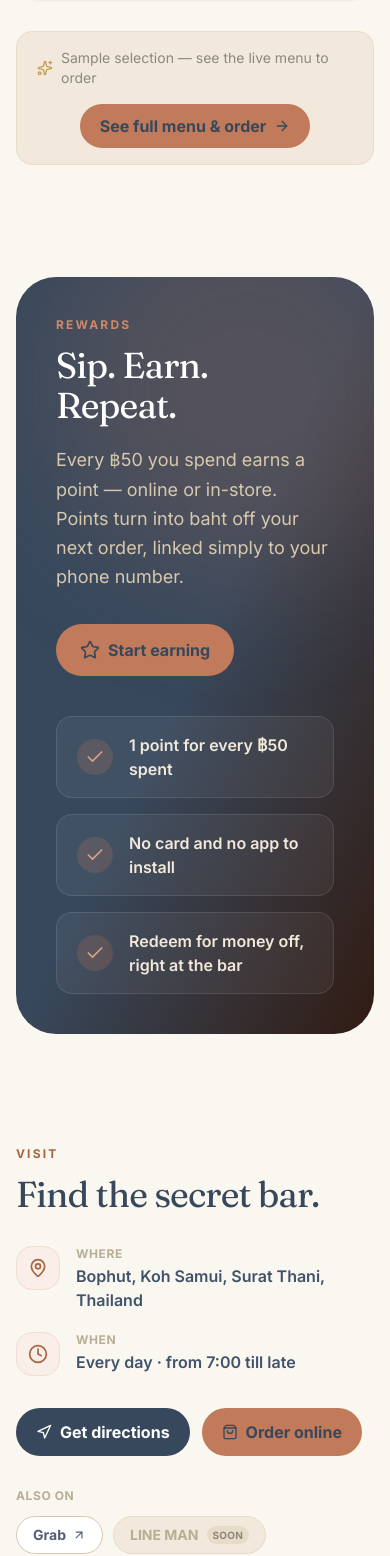
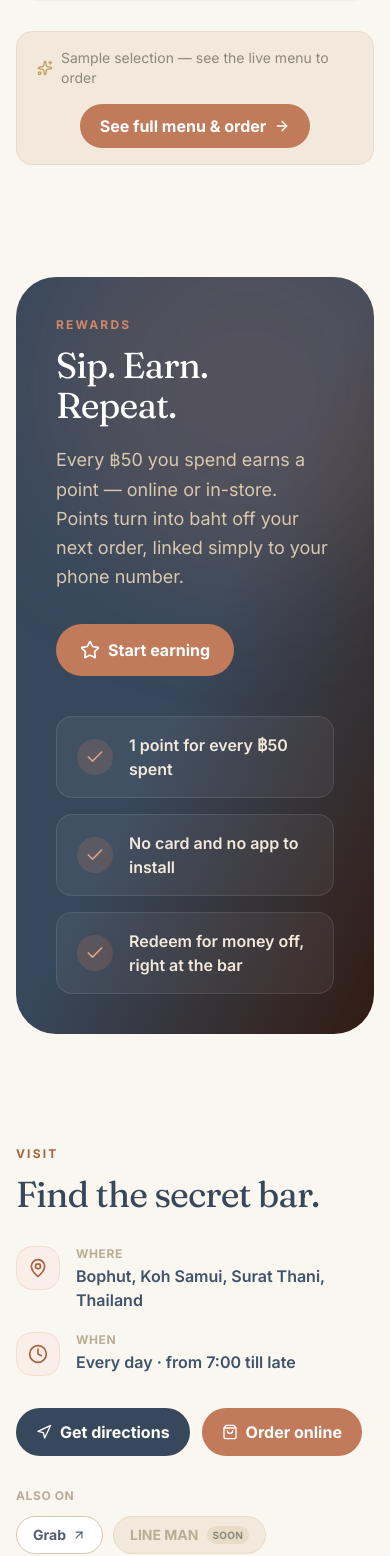
Before and after one commit to jajahhhhhhh/MENU-App-niksen, a React (Vite) app: page / in a window 390 px wide. Shown: the part 4405-5961 px from the top of the page. Built offline with nearby package versions, Linux system fonts and the light colour scheme.

Commit message:
Re-theme: white text on terracotta buttons/banner for contrast
Co-Authored-By: Claude Opus 4.8 <noreply@anthropic.com>

```diff
--- a/src/LandingPage.tsx
+++ b/src/LandingPage.tsx
@@ -111,7 +111,7 @@ const LandingPage: React.FC = () => {
             </div>
             <a
               href={ORDER_URL}
-              className="hidden sm:inline-flex items-center gap-1.5 bg-emerald-500 hover:bg-emerald-600 text-stone-900 font-bold text-sm px-4 py-2 rounded-full transition-colors"
+              className="hidden sm:inline-flex items-center gap-1.5 bg-emerald-500 hover:bg-emerald-600 text-white font-bold text-sm px-4 py-2 rounded-full transition-colors"
             >
               <ShoppingBag className="w-4 h-4" /> {t.order}
             </a>
@@ -154,7 +154,7 @@ const LandingPage: React.FC = () => {
               </div>
               <a
                 href={ORDER_URL}
-                className="inline-flex items-center gap-1.5 bg-emerald-500 text-stone-900 font-bold text-sm px-4 py-2 rounded-full"
+                className="inline-flex items-center gap-1.5 bg-emerald-500 text-white font-bold text-sm px-4 py-2 rounded-full"
               >
                 <ShoppingBag className="w-4 h-4" /> {t.order}
               </a>
@@ -332,7 +332,7 @@ const LandingPage: React.FC = () => {
             </p>
             <a
               href={ORDER_URL}
-              className="inline-flex items-center gap-2 bg-emerald-500 hover:bg-emerald-600 text-stone-900 font-bold px-5 py-2.5 rounded-full transition-colors whitespace-nowrap"
+              className="inline-flex items-center gap-2 bg-emerald-500 hover:bg-emerald-600 text-white font-bold px-5 py-2.5 rounded-full transition-colors whitespace-nowrap"
             >
               {t.menuCta} <ArrowRight className="w-4 h-4" />
             </a>
@@ -352,7 +352,7 @@ const LandingPage: React.FC = () => {
                 <p className="mt-5 text-lg text-stone-300 leading-relaxed max-w-md">{t.rewardsBody}</p>
                 <a
                   href={ORDER_URL}
-                  className="mt-8 inline-flex items-center gap-2 bg-emerald-500 hover:bg-emerald-400 text-stone-900 font-bold px-6 py-3.5 rounded-full transition-colors"
+                  className="mt-8 inline-flex items-center gap-2 bg-emerald-500 hover:bg-emerald-400 text-white font-bold px-6 py-3.5 rounded-full transition-colors"
                 >
                   <Star className="w-5 h-5" /> {t.rewardsCta}
                 </a>
@@ -411,7 +411,7 @@ const LandingPage: React.FC = () => {
               </a>
               <a
                 href={ORDER_URL}
-                className="inline-flex items-center gap-2 bg-emerald-500 hover:bg-emerald-600 text-stone-900 font-bold px-5 py-3 rounded-full transition-colors"
+                className="inline-flex items-center gap-2 bg-emerald-500 hover:bg-emerald-600 text-white font-bold px-5 py-3 rounded-full transition-colors"
               >
                 <ShoppingBag className="w-4 h-4" /> {t.order}
               </a>
@@ -472,7 +472,7 @@ const LandingPage: React.FC = () => {
       {/* ---------------- CTA band ---------------- */}
       <section className="pb-20 sm:pb-28">
         <div className="max-w-6xl mx-auto px-4 sm:px-6">
-          <div className="rounded-[2.5rem] bg-emerald-500 text-stone-900 px-8 py-14 sm:px-16 sm:py-20 text-center relative overflow-hidden">
+          <div className="rounded-[2.5rem] bg-emerald-500 text-white px-8 py-14 sm:px-16 sm:py-20 text-center relative overflow-hidden">
             <div className="absolute -bottom-16 -left-10 w-72 h-72 rounded-full bg-emerald-400/50 blur-2xl" aria-hidden />
             <div className="relative">
               <h2 className="font-display text-4xl sm:text-6xl tracking-tight">{t.ctaTitle}</h2>
--- a/src/OrderPage.tsx
+++ b/src/OrderPage.tsx
@@ -186,7 +186,7 @@ const OrderPage: React.FC = () => {
                 key={l.code}
                 onClick={() => changeLang(l.code)}
                 className={`px-2.5 py-1 rounded-lg text-xs font-bold transition-colors ${
-                  lang === l.code ? 'bg-emerald-500 text-stone-900' : 'text-stone-300 hover:bg-stone-700'
+                  lang === l.code ? 'bg-emerald-500 text-white' : 'text-stone-300 hover:bg-stone-700'
                 }`}
               >
                 {l.label}
@@ -201,7 +201,7 @@ const OrderPage: React.FC = () => {
               key={c}
               onClick={() => setActiveCategory(c)}
               className={`px-3.5 py-1.5 rounded-full text-xs font-bold whitespace-nowrap transition-colors ${
-                activeCategory === c ? 'bg-emerald-500 text-stone-900' : 'bg-stone-800 text-stone-300 hover:bg-stone-700'
+                activeCategory === c ? 'bg-emerald-500 text-white' : 'bg-stone-800 text-stone-300 hover:bg-stone-700'
               }`}
             >
               {c === 'All' ? t.all : localizedCategory(c, lang)}
@@ -212,7 +212,7 @@ const OrderPage: React.FC = () => {
 
       {/* Opening-soon banner — ordering is disabled until launch */}
       {!canOrder && (
-        <div className="bg-emerald-500 text-stone-900 text-center text-sm font-bold px-4 py-3">
+        <div className="bg-emerald-500 text-white text-center text-sm font-bold px-4 py-3">
           {t.openingBanner}
         </div>
       )}
@@ -272,7 +272,7 @@ const OrderPage: React.FC = () => {
         <div className="fixed bottom-0 inset-x-0 z-30 p-4">
           <button
             onClick={() => setShowCheckout(true)}
-            className="max-w-3xl mx-auto w-full bg-emerald-500 hover:bg-emerald-600 text-stone-900 rounded-2xl py-4 px-6 font-bold shadow-2xl flex items-center justify-between transition-colors"
+            className="max-w-3xl mx-auto w-full bg-emerald-500 hover:bg-emerald-600 text-white rounded-2xl py-4 px-6 font-bold shadow-2xl flex items-center justify-between transition-colors"
           >
             <span className="flex items-center gap-2">
               <ShoppingBag className="w-5 h-5" />
@@ -365,7 +365,7 @@ const OrderPage: React.FC = () => {
               <button
                 onClick={submitOrder}
                 disabled={!canOrder || submitting || !form.name || !form.phone || (orderType === 'delivery' && !form.address)}
-                className="w-full bg-emerald-500 hover:bg-emerald-600 disabled:bg-stone-200 disabled:text-stone-400 text-stone-900 py-4 rounded-2xl font-bold transition-colors"
+                className="w-full bg-emerald-500 hover:bg-emerald-600 disabled:bg-stone-200 disabled:text-stone-400 text-white py-4 rounded-2xl font-bold transition-colors"
               >
                 {!canOrder ? t.openingCta : submitting ? t.placing : `${t.placeOrder(orderType === 'pickup' ? t.pickup : t.delivery)} · ${formatTHB(total)}`}
               </button>
```
